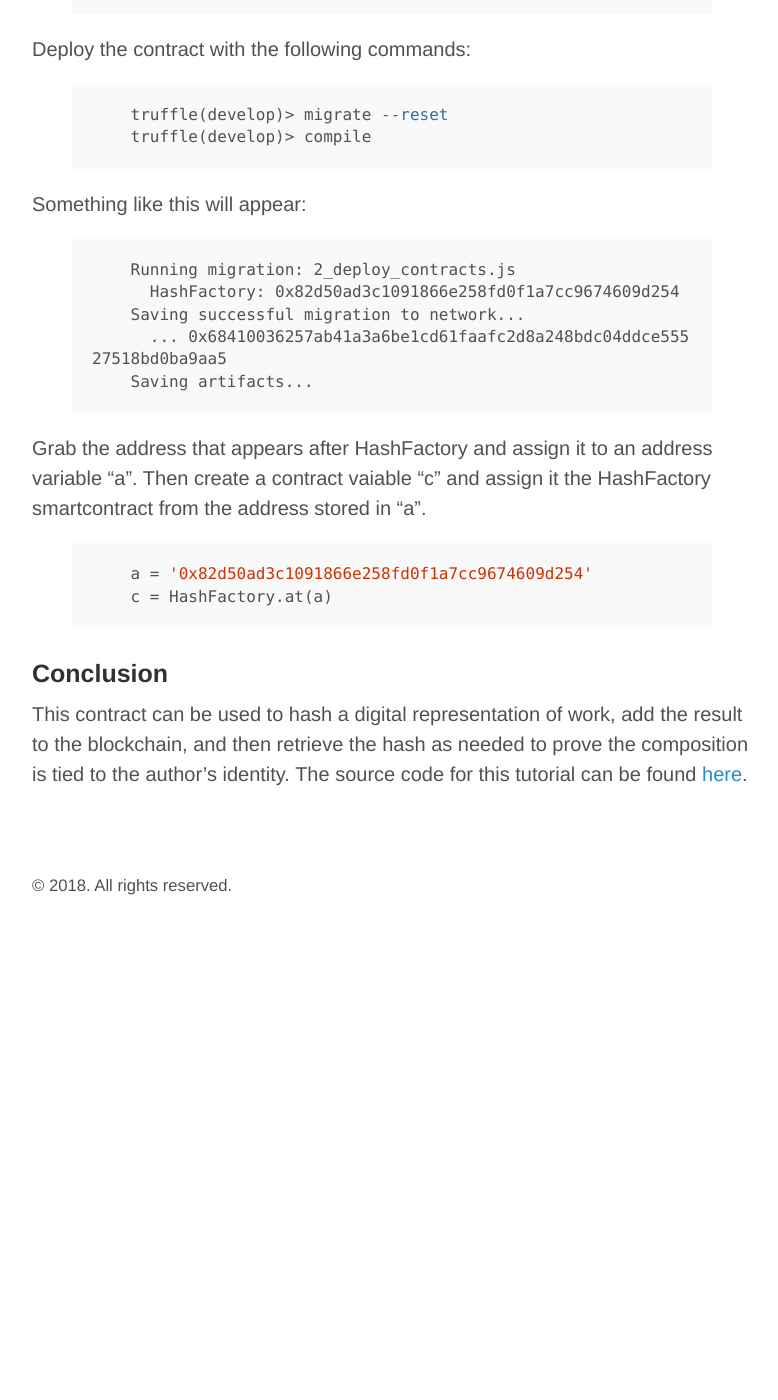
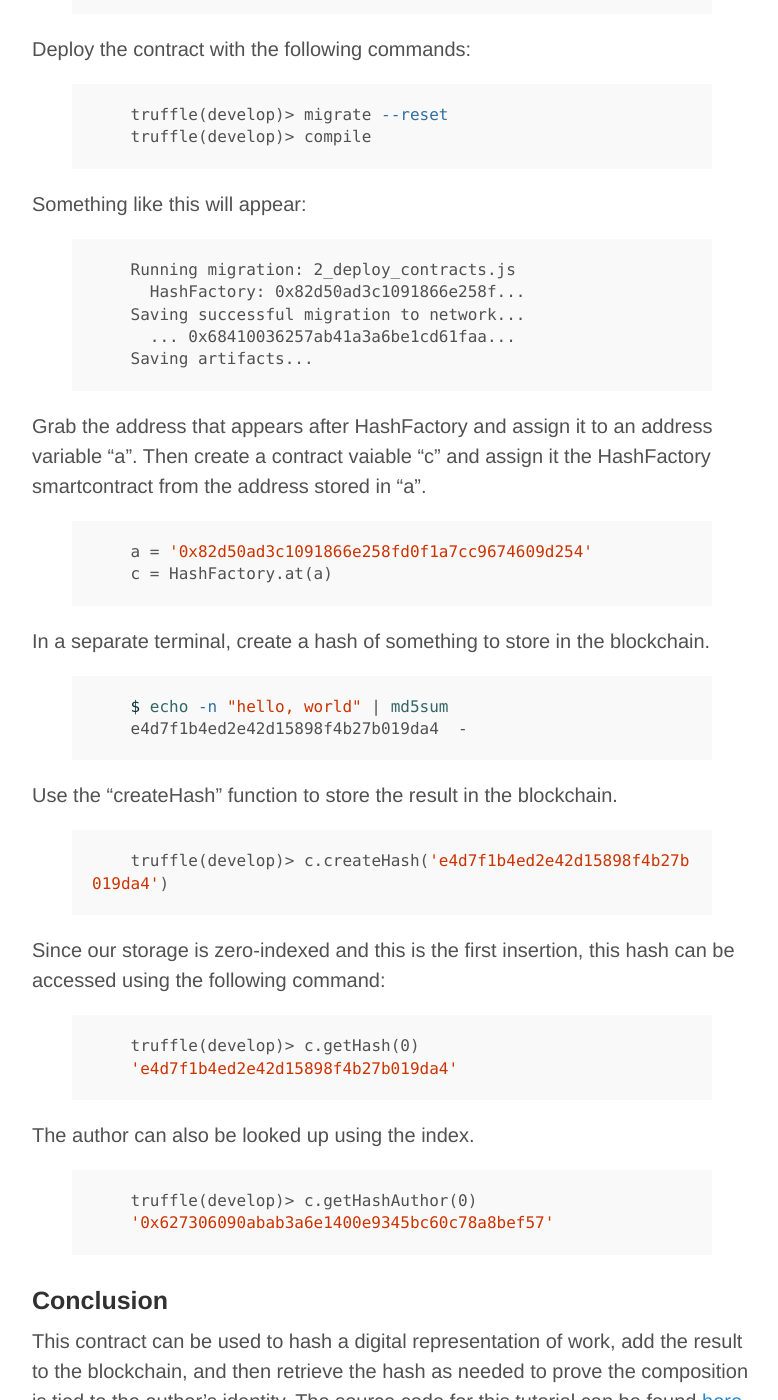
Before and after one commit to jonathanmann/jonathanmann.github.io, a Jekyll site: the page built from _posts/2018-09-21-smart-contracts.md, in a window 1280 px wide and 1400 px high, scrolled down 4815 px. Shown: the whole window, without its empty margins (248-1026 px from the left). Built offline with Jekyll 4.4.1, drawn with Linux system fonts in a browser that asks for light colours; comment, search, counter and statistics services are not loaded; before the commit the page ends 5714 px from its top, so only the background shows below that.

Commit message:
complete smartcontract writeup

```diff
--- a/_posts/2018-09-21-smart-contracts.md
+++ b/_posts/2018-09-21-smart-contracts.md
@@ -2,7 +2,7 @@
 layout: post
 title:  Ethereum Blockchain Tutorial - SmartContracts
 comments: true
-image: https://jonathanmann.github.io/public/img/hashblock.png
+image: https://jonathanmann.github.io/public/img/hashblockpreview.png
 excerpt: SmartContracts may be the most revolutionary application blockchain technology has enabled. SmartContracts allow for the creation of trustless verifiable agreements that can be enforced by the network. Because the rules that govern contract execution are written in code rather than human language, no judge or abitrator is required to enforce the contract. Code is law, and, for better or for worse, once a SmartContract is agreed to, it is forever binding.
 ---
 
@@ -117,9 +117,9 @@
 Something like this will appear:
 {% highlight sh %}
     Running migration: 2_deploy_contracts.js
-      HashFactory: 0x82d50ad3c1091866e258fd0f1a7cc9674609d254
+      HashFactory: 0x82d50ad3c1091866e258f...
     Saving successful migration to network...
-      ... 0x68410036257ab41a3a6be1cd61faafc2d8a248bdc04ddce55527518bd0ba9aa5
+      ... 0x68410036257ab41a3a6be1cd61faa...
     Saving artifacts...
 {% endhighlight %}
 
@@ -129,5 +129,28 @@
     c = HashFactory.at(a)
 {% endhighlight %}
 
+In a separate terminal, create a hash of something to store in the blockchain.
+{% highlight sh %}
+    $ echo -n "hello, world" | md5sum
+    e4d7f1b4ed2e42d15898f4b27b019da4  -
+{% endhighlight %}
+
+Use the "createHash" function to store the result in the blockchain.
+{% highlight sh %}
+    truffle(develop)> c.createHash('e4d7f1b4ed2e42d15898f4b27b019da4')
+{% endhighlight %}
+
+Since our storage is zero-indexed and this is the first insertion, this hash can be accessed using the following command:
+{% highlight sh %}
+    truffle(develop)> c.getHash(0)
+    'e4d7f1b4ed2e42d15898f4b27b019da4'
+{% endhighlight %}
+
+The author can also be looked up using the index.
+{% highlight sh %}
+    truffle(develop)> c.getHashAuthor(0)
+    '0x627306090abab3a6e1400e9345bc60c78a8bef57'
+{% endhighlight %}
+
 ### Conclusion
 This contract can be used to hash a digital representation of work, add the result to the blockchain, and then retrieve the hash as needed to prove the composition is tied to the author's identity. The source code for this tutorial can be found [here](https://github.com/jonathanmann/hash_factory).
```
Also changed, not shown: public/img/hashblockpreview.png (added).
